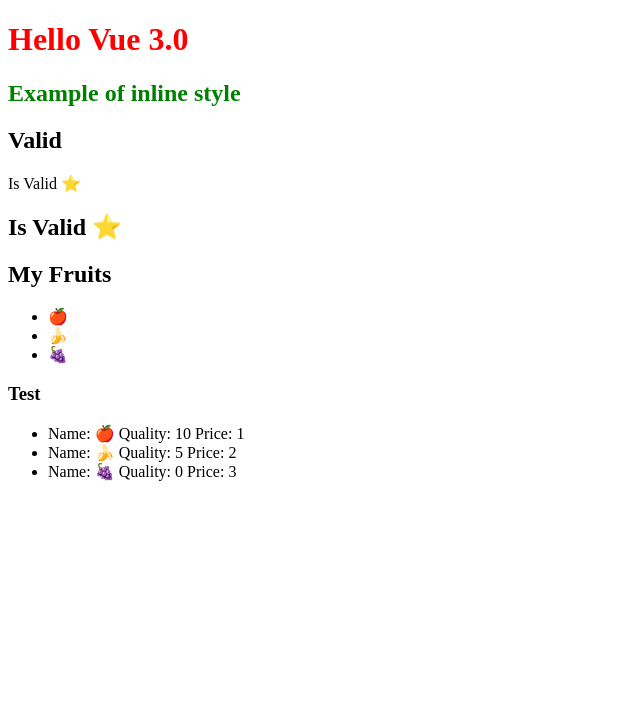
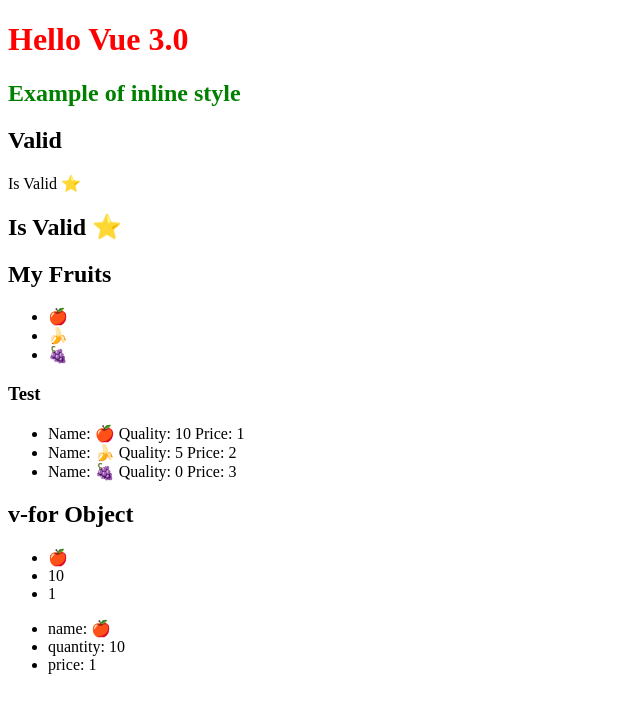
Before and after one commit to bm-jsms/my_vue-practice, a Vue app: page / in a window 1280 px wide. Shown: the top 708 px of the page, without its empty margins (0-640 px from the left). Built offline with nearby package versions, Linux system fonts and the light colour scheme.

Commit message:
v-for __ object

```diff
--- a/src/App.vue
+++ b/src/App.vue
@@ -10,6 +10,12 @@
 	{ name: '🍌', quantity: 5, price: 2 },
 	{ name: '🍇', quantity: 0, price: 3 },
 ];
+
+const myObject = {
+	name: '🍎',
+	quantity: 10,
+	price: 1,
+};
 </script>
 
 <template>
@@ -44,6 +50,16 @@
 			<span> Price: {{ fruit.price }} </span>
 		</li>
 	</ul>
+
+	<h2>v-for Object</h2>
+	<ul>
+		<li v-for="value in myObject" :key="value">
+			{{ value }}
+		</li>
+	</ul>
+	<ul>
+		<li v-for="(value, key) in myObject" :key="key">{{ key }}: {{ value }}</li>
+	</ul>
 </template>
 
 <style>
```
